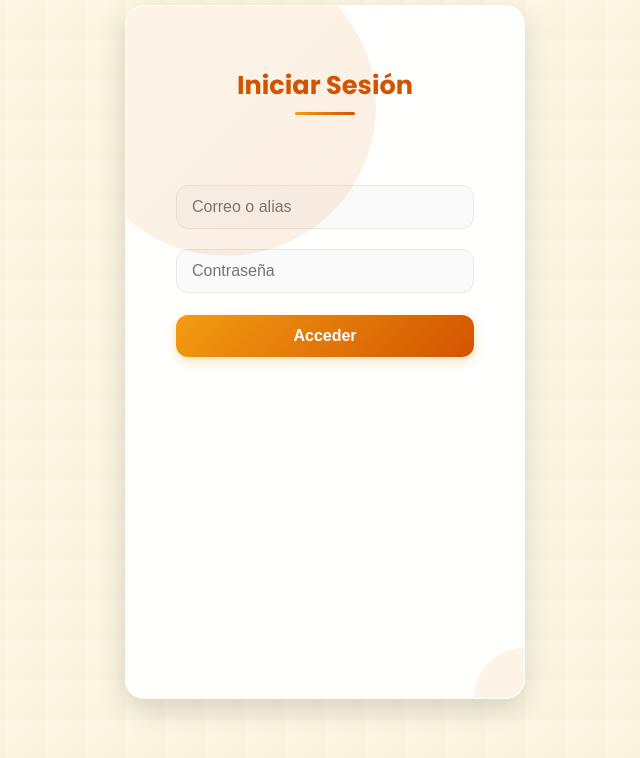
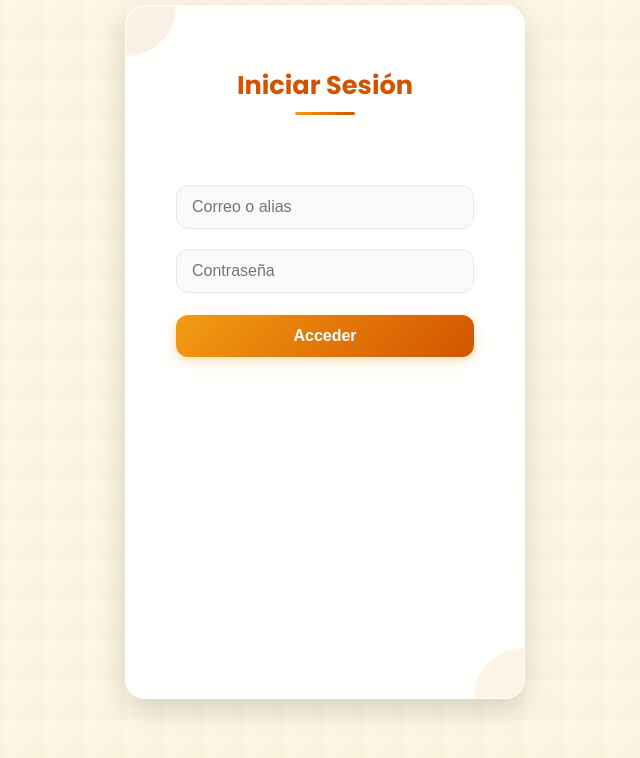
Before and after one commit to Descalzo/Feria, a website: page public/index.html in a window 1280 px wide. Shown: the whole page, without its empty margins (315-955 px from the left). Drawn offline with Linux system fonts and the light colour scheme; no server answers.

Commit message:
Update style.css

```diff
--- a/public/style.css
+++ b/public/style.css
@@ -535,8 +535,8 @@ button:hover::after {
   position: absolute;
   top: -50px;
   left: -50px;
-  width: 300px;
-  height: 300px;
+  width: 100px;
+  height: 100px;
   border-radius: 50%;
   background: linear-gradient(135deg, #F39C12, #D35400);
   opacity: 0.1;
```
